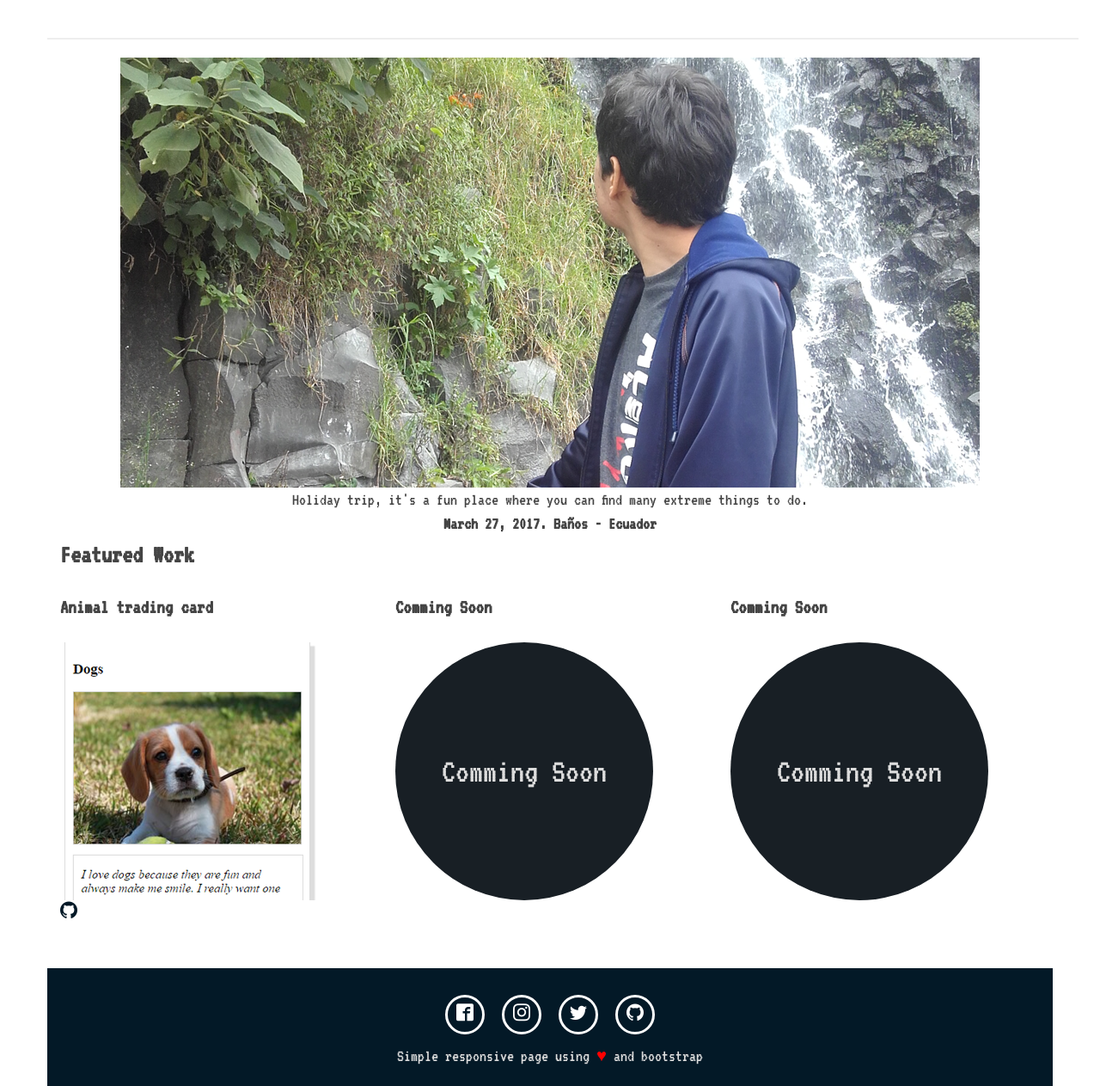
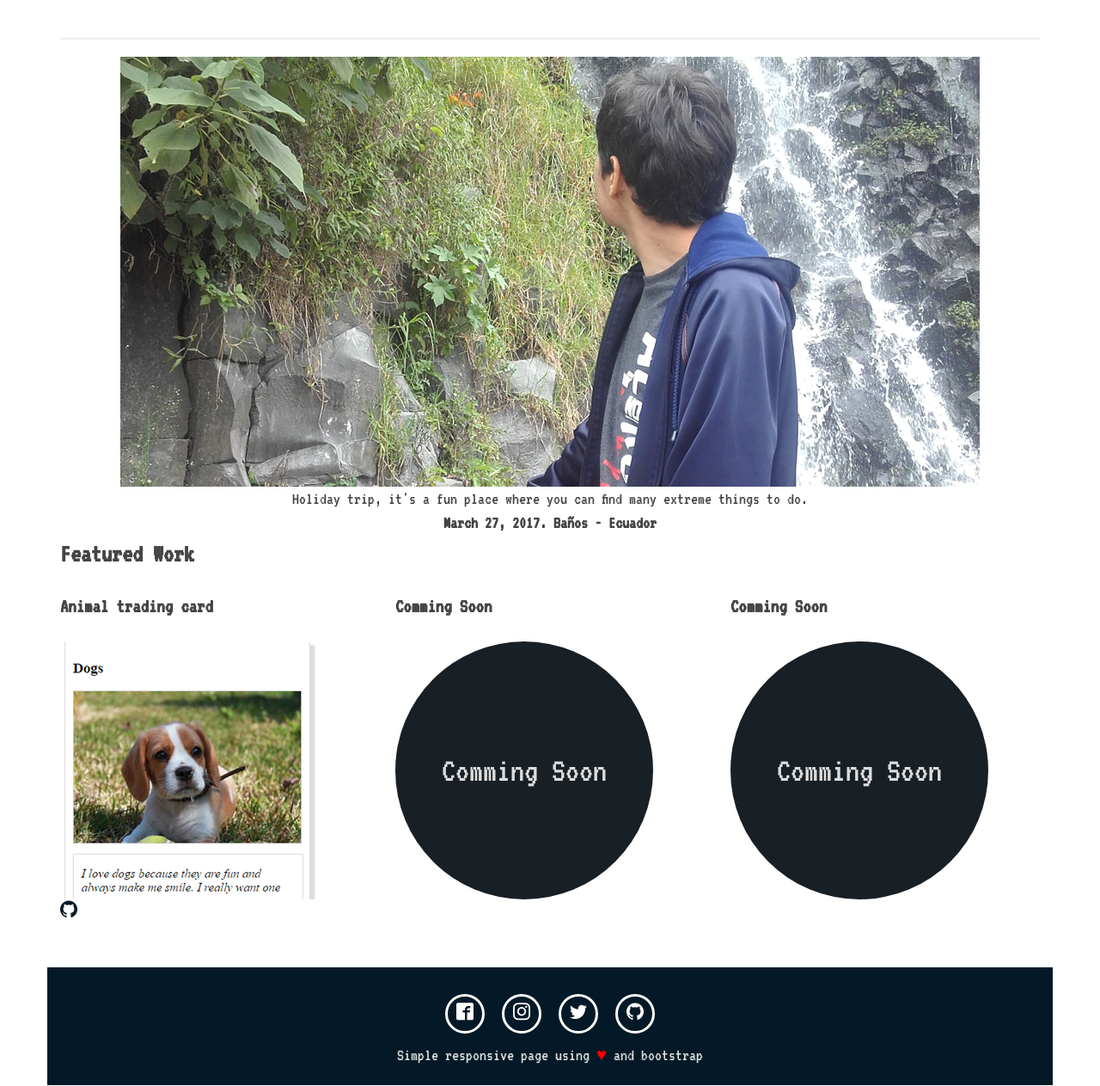
Before and after one commit to Ksantacr/udacity-portfolio-site, a plain HTML site: page index.html in a window 1280 px wide. Shown: the part 142-1405 px from the top of the page at 86% size. Drawn offline with Linux system fonts and the light colour scheme; files whose address does not match are found by name.

Commit message:
Udacity requirements

```diff
--- a/css/styles.css
+++ b/css/styles.css
@@ -1,18 +1,18 @@
 /* External font */
 @font-face {
-  font-family: 'icomoon';
-  src:  url('../fonts/icomoon.eot?9zs78p');
-  src:  url('../fonts/icomoon.eot?9zs78p#iefix') format('embedded-opentype'),
-    url('../fonts/icomoon.ttf?9zs78p') format('truetype'),
-    url('../fonts/icomoon.woff?9zs78p') format('woff'),
-    url('../fonts/icomoon.svg?9zs78p#icomoon') format('svg');
+  font-family: "icomoon";
+  src:  url("../fonts/icomoon.eot?9zs78p");
+  src:  url("../fonts/icomoon.eot?9zs78p#iefix") format("embedded-opentype"),
+    url("../fonts/icomoon.ttf?9zs78p") format("truetype"),
+    url("../fonts/icomoon.woff?9zs78p") format("woff"),
+    url("../fonts/icomoon.svg?9zs78p#icomoon") format("svg");
   font-weight: normal;
   font-style: normal;
 }
 
 [class^="icon-"], [class*=" icon-"] {
   /* use !important to prevent issues with browser extensions that change fonts */
-  font-family: 'icomoon' !important;
+  font-family: "icomoon" !important;
   speak: none;
   font-style: normal;
   font-weight: normal;
@@ -70,7 +70,7 @@
 }
 /* Own styles */
 body {
-  font-family: 'VT323', monospace;
+  font-family: "VT323", monospace;
   font-size: 20px;
   color: #444;
 }
@@ -151,7 +151,7 @@ a:hover {
   color: #ddd;
 }
 
-.footer {
+footer {
   background: #031927;
   padding-top: 2em;
   overflow: hidden;
@@ -217,6 +217,7 @@ a:hover {
 /* Overwriting (bootstrap) */
 hr {
   border-top-width: 2px;
+  max-width: 100%;
 }
 
 h2{
--- a/index.html
+++ b/index.html
@@ -11,6 +11,9 @@
   <body>
     <div class="container">
       <div class="row">
+        <div class="col-xs-12">
+          <header>
+            <div class="row">
               <div class="col-xs-6">
                 <img src="images/profile.png" alt="Kevin Santacruz" class="img-responsive logo">
               </div>
@@ -18,7 +21,16 @@
                 <h1 class="name text-right">Kevin Santacruz</h1>
                 <h4 class="subname text-right">&lt; front-end ninja /&gt;</h4>
               </div>
-      <hr class="col-xs-12">
+            </div>
+          </header>
+        </div>
+      </div>
+      <div class="row">
+        <div class="col-xs-12">
+          <hr>
+        </div>
+      </div>
+      <div class="row">
         <div class="col-xs-12">
           <main>
             <figure>
@@ -30,18 +42,22 @@
             </figure>
           </main>
         </div>
+      </div>
+      <div class="row">
         <div class="col-xs-12 projects">
           <h2>Featured Work</h2>
         </div>
-      <div class="col-xs-12 col-sm-6 col-md-4">
+      </div>
+      <div class="row">
+        <section class="col-xs-12 col-sm-6 col-md-4">
           <h3>Animal trading card</h3>
           <figure class="project-image">
             <img src="images/project1.png" alt="Animal trading card project" class="img-responsive">
             <p class="project-description">Card to display my favorite animal, and show some things about it.</p>
           </figure>
           <a href="https://github.com/Ksantacr/udacity-animal-trading-cards" target="_blank"><span class="icon-github"></span></a>
-      </div>
-      <div class="col-xs-12 col-sm-6 col-md-4">
+        </section>
+        <section class="col-xs-12 col-sm-6 col-md-4">
           <h3>Comming Soon</h3>
           <figure class="project-image">
               <!-- These lines will be uncooment when you want to update your portfolio -->
@@ -54,8 +70,8 @@
               <p class="text">Comming Soon</p>
             </div>
           </figure>
-      </div>
-      <div class="col-xs-12 col-sm-12 col-md-4">
+        </section>
+        <section class="col-xs-12 col-sm-12 col-md-4">
           <h3>Comming Soon</h3>
           <figure class="project-image">
               <!-- These lines will be uncooment when you want to update your portfolio -->
@@ -68,8 +84,8 @@
               <p class="text">Comming Soon</p>
             </div>
           </figure>
-      </div>
-      <div class="col-xs-12 footer">
+        </section>
+        <footer class="col-xs-12">
           <ul class="social">
             <li class="social-item"><a href="https://www.facebook.com/krsb1" class="social-link" target="_blank"><span class="icon-facebook"></span></a></li>
             <li class="social-item"><a href="https://www.instagram.com/krsb02" class="social-link" target="_blank"><span class="icon-instagram"></span></a></li>
@@ -77,7 +93,7 @@
             <li class="social-item"><a href="https://www.github.com/Ksantacr" class="social-link" target="_blank"><span class="icon-github"></span></a></li>
           </ul>
           <p class="footer-message">Simple responsive page using <span class="hearth">♥</span> and bootstrap</p>
-      </div>
+        </footer>
       </div>
     </div>
   </body>
```
Lines whose indentation alone changed are shown as unchanged.
